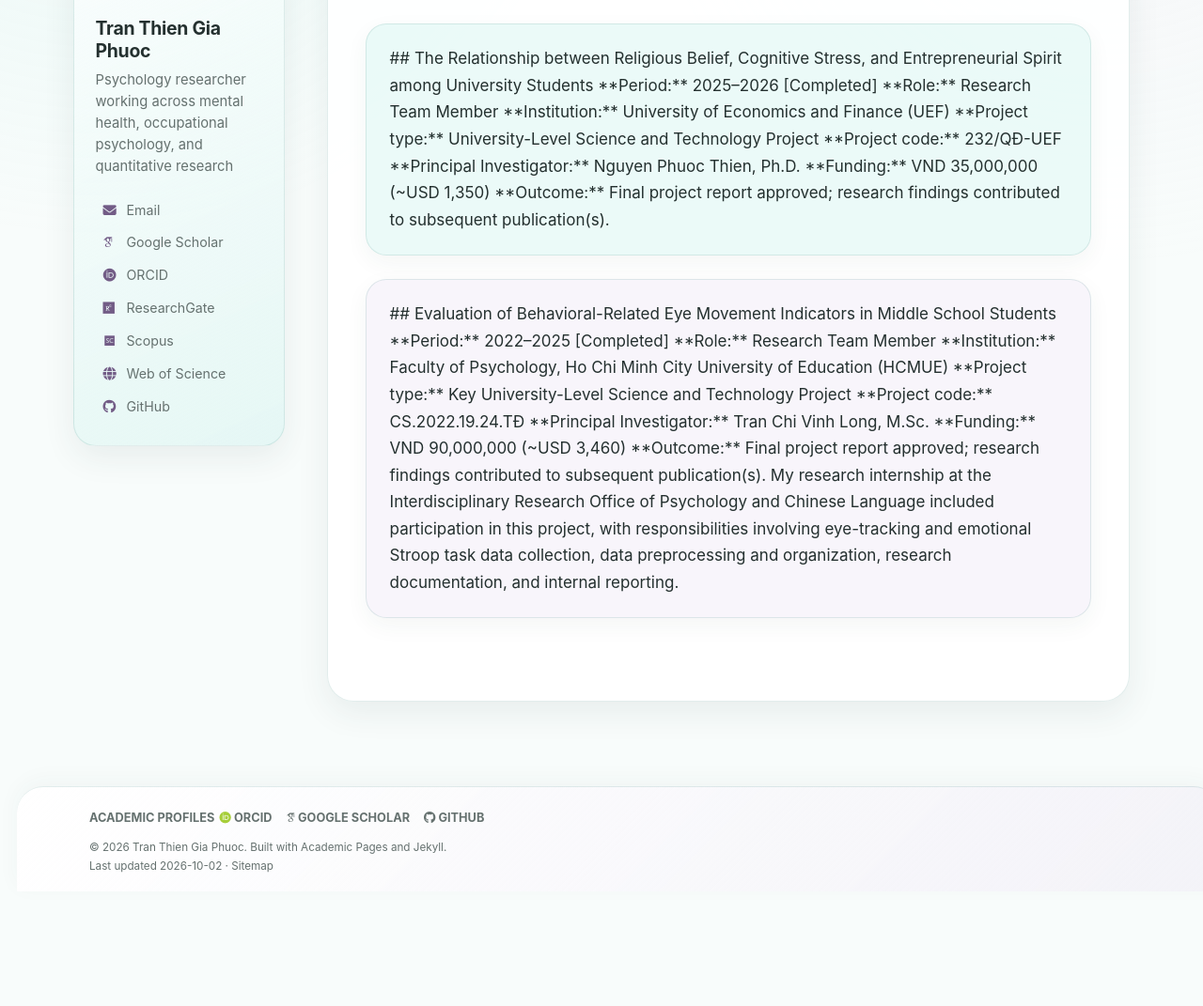
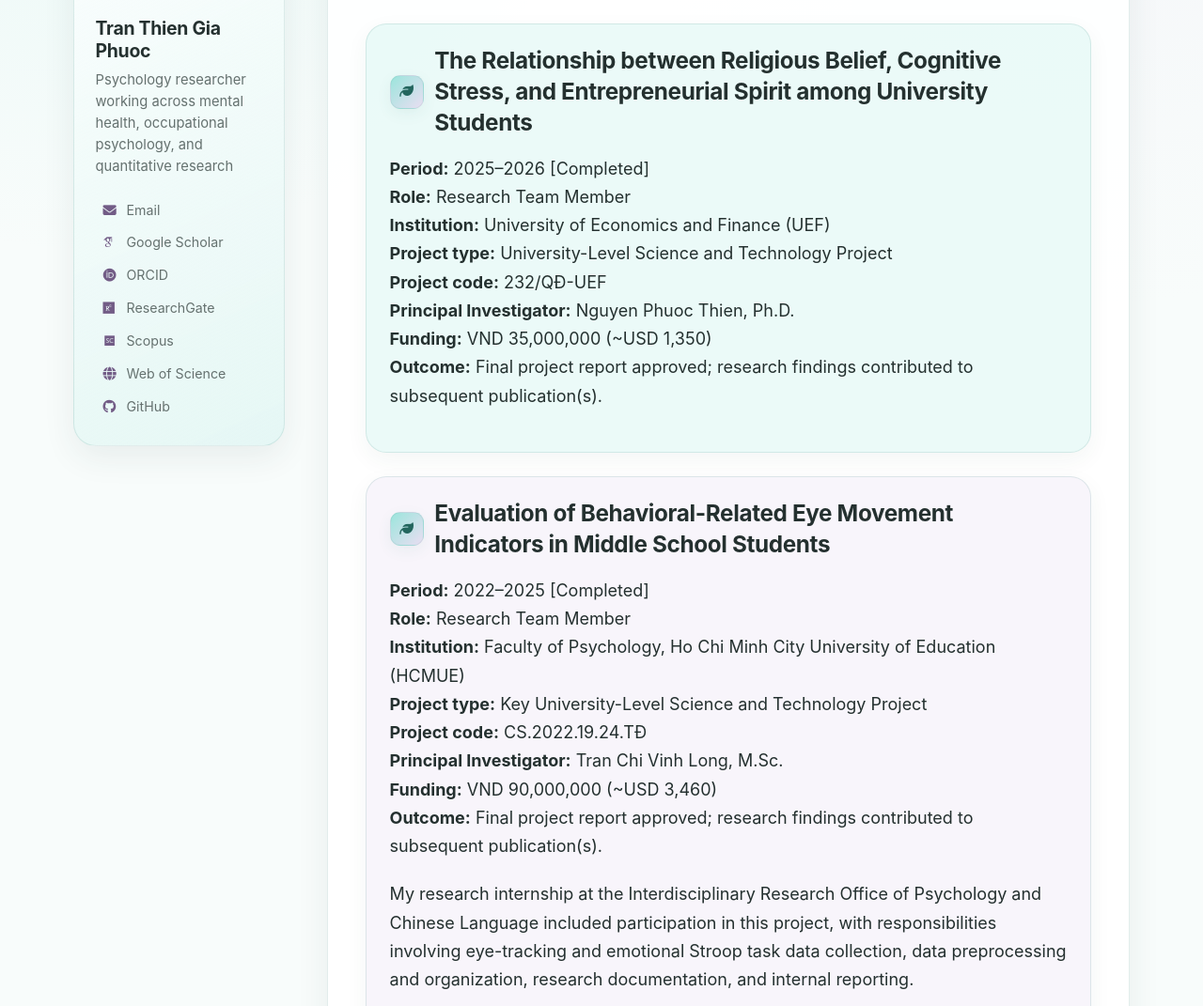
Before and after one commit to ttgpPsychMH/ttgpPsychMH.github.io, a Jekyll site: the page built from _pages/projects.md, in a window 1280 px wide and 1400 px high, cut to the strip 329-1400 px from the top of the window. Shown: the whole strip at 94% size. Built offline with Jekyll 4.4.1, drawn with Linux system fonts in a browser that asks for light colours; some web fonts are replaced; a script that is not in the unit is left out.

Commit message:
Ensure Markdown renders inside data-driven sections: _pages/projects.md

```diff
--- a/_pages/projects.md
+++ b/_pages/projects.md
@@ -8,7 +8,7 @@ author_profile: true
 This page presents the research projects listed in my academic CV dated **2 March 2026**. Project details are generated from a single structured data source used across the website and CV.
 
 {% for project in site.data.projects %}
-<section class="project-card project-card--{{ forloop.index }}" data-project-id="{{ project.id }}">
+<section class="project-card project-card--{{ forloop.index }}" data-project-id="{{ project.id }}" markdown="1">
 
 ## {{ project.title }}
 
```
